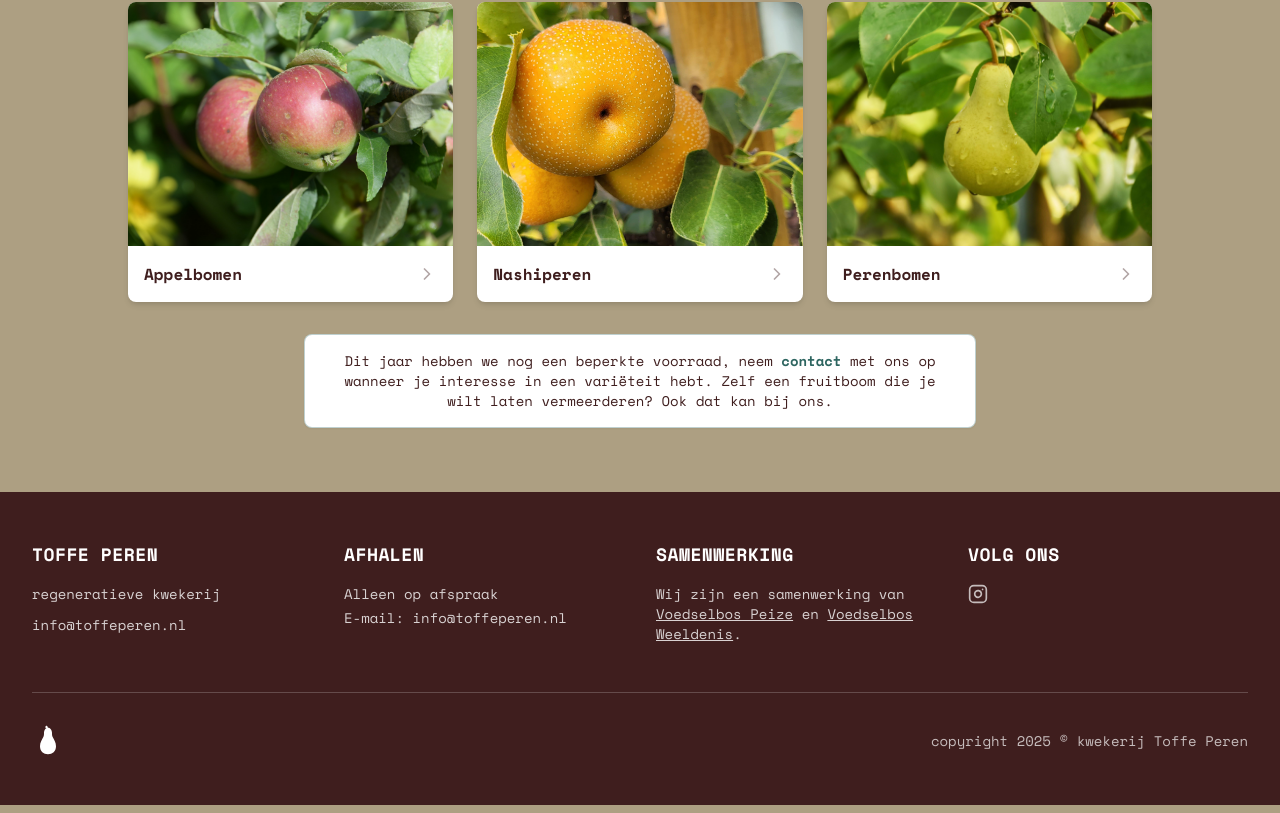
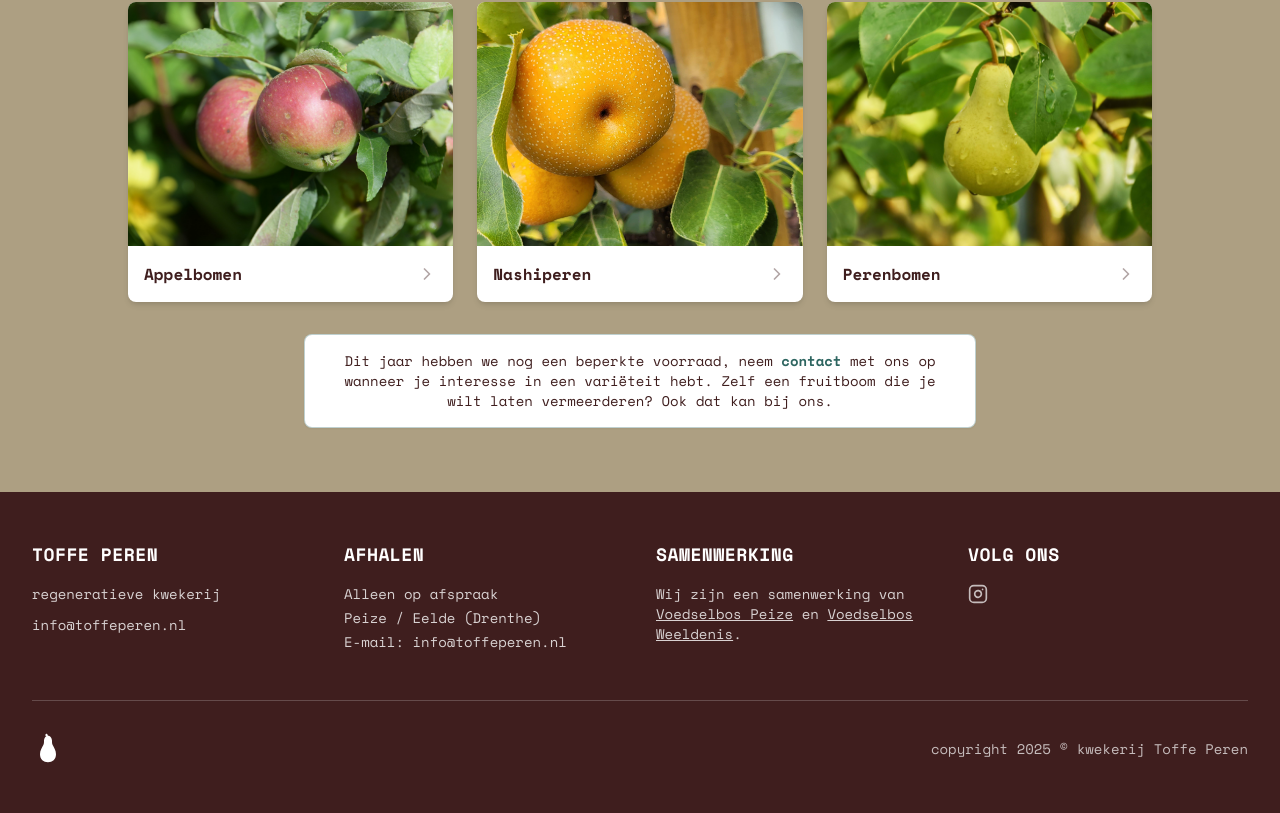
Before and after one commit to GerwinV/detoffeperen, a Nuxt app: page / in a window 1280 px wide. Shown: the part 996-1809 px from the top of the page. Built offline with nearby package versions, Linux system fonts and the light colour scheme; a web font is replaced by a local one.

Commit message:
eelde peize

```diff
--- a/components/AppFooter.vue
+++ b/components/AppFooter.vue
@@ -17,7 +17,7 @@
                     <h3 class="font-bold text-lg mb-4 uppercase tracking-wide">Afhalen</h3>
                     <div class="text-sm text-white/80 space-y-1">
                         <p>Alleen op afspraak</p>
-                        <!-- <p>Hornweg Peize</p> -->
+                        <p>Peize / Eelde (Drenthe)</p>
                         <!-- <p class="mt-2">Bel: <a href="tel:+31682743434" class="hover:text-white transition-colors">06 8274 3434</a></p> -->
                         <p class="mt-2">E-mail: <a :href="`mailto:${companyInfo.email}`" class="hover:text-white transition-colors">{{ companyInfo.email }}</a> </p>
                     </div>
--- a/pages/contact.vue
+++ b/pages/contact.vue
@@ -197,7 +197,7 @@ const faqs = [
     },
     {
         question: 'Leveren jullie door heel Nederland?',
-        answer: 'Op dit moment is afhalen alleen mogelijk.'
+        answer: 'Voor grotere bestelling is er een mogelijkheid tot afleveren in Groningen / Drenthe / Friesland. Afhalen is mogelijk in Eelde of Peize.'
     },
     {
         question: 'Wanneer is de beste tijd om fruitbomen te planten?',
```
